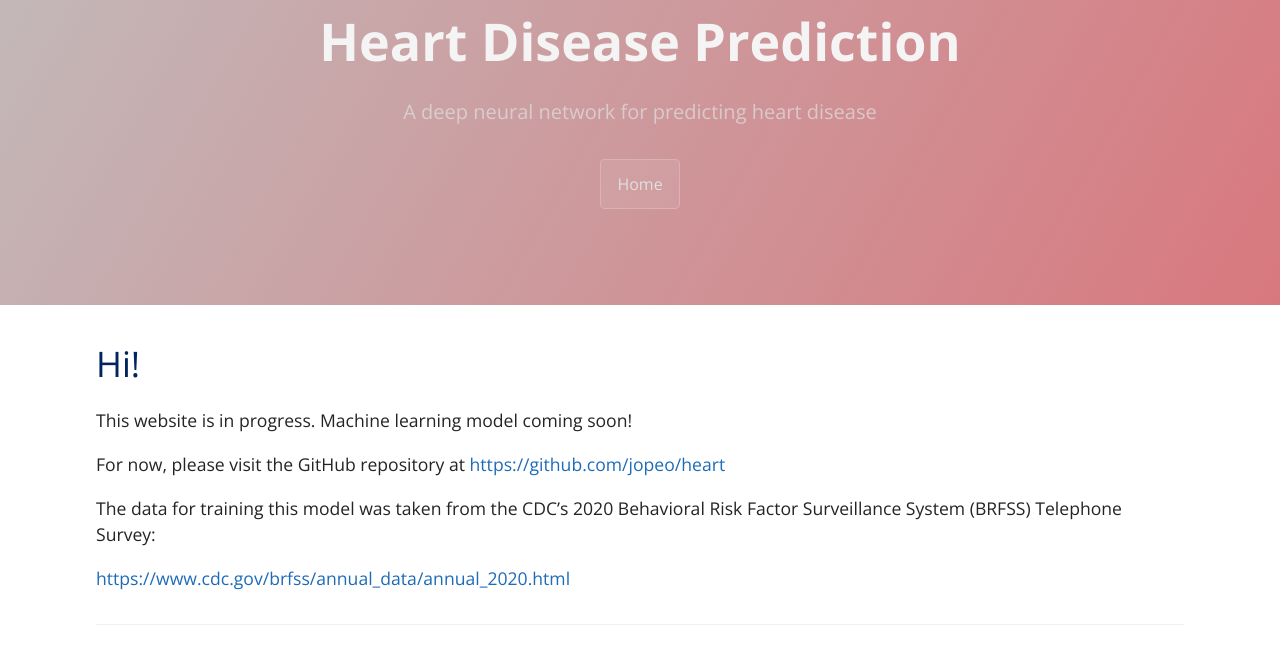
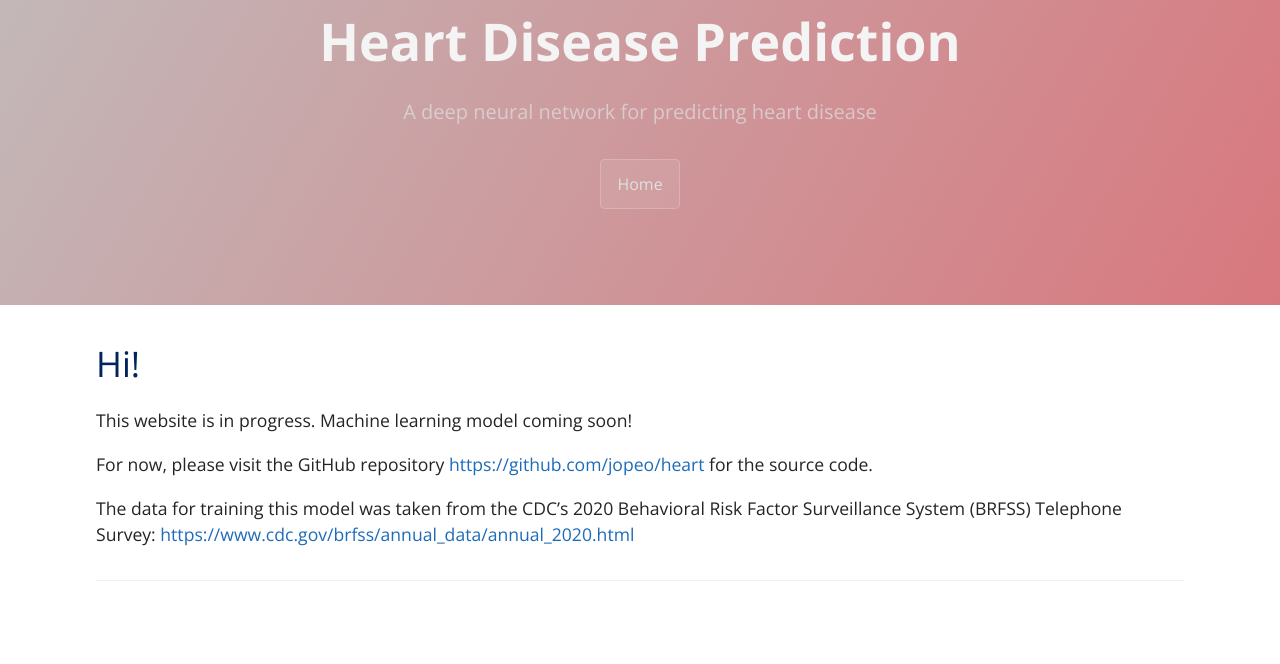
Before and after one commit to jopeo/heart, a Jekyll site: the page built from index.md, in a window 1280 px wide, cut to the strip 334-1023 px from the top of the page. Shown: the top 664 px of the strip. Built offline with Jekyll 4.4.1, drawn with Linux system fonts in a browser that asks for light colours.

Commit message:
updated homepage

```diff
--- a/index.md
+++ b/index.md
@@ -9,9 +9,8 @@
 
 This website is in progress. Machine learning model coming soon!
 
-For now, please visit the GitHub repository at <https://github.com/jopeo/heart>
+For now, please visit the GitHub repository [https://github.com/jopeo/heart](https://github.com/jopeo/heart/tree/master/source>){:target="_blank"}
+for the source code.
 
 The data for training this model was taken from the CDC's 2020 Behavioral Risk Factor
-Surveillance System (BRFSS) Telephone Survey:
-
-<https://www.cdc.gov/brfss/annual_data/annual_2020.html>
+Surveillance System (BRFSS) Telephone Survey: <https://www.cdc.gov/brfss/annual_data/annual_2020.html>
```
